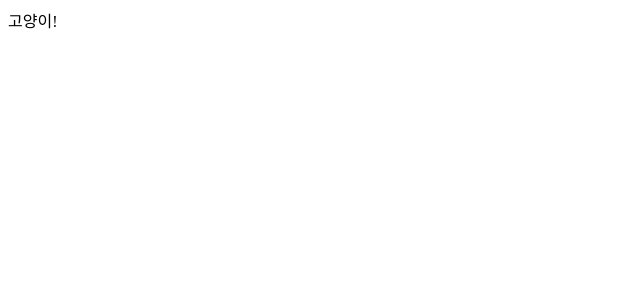
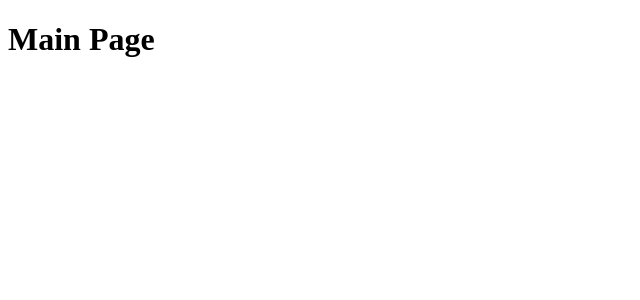
Before and after one commit to KGyeongSeo/burning_space_web, a React (Vite) app: page / in a window 1280 px wide. Shown: the top 300 px of the page, without its empty margins (0-640 px from the left). Built offline with nearby package versions, Linux system fonts and the light colour scheme.

Commit message:
init: add router

```diff
--- a/package.json
+++ b/package.json
@@ -11,7 +11,8 @@
   },
   "dependencies": {
     "react": "^18.3.1",
-    "react-dom": "^18.3.1"
+    "react-dom": "^18.3.1",
+    "react-router-dom": "^6.26.1"
   },
   "devDependencies": {
     "@eslint/js": "^9.9.0",
--- a/src/app/App.jsx
+++ b/src/app/App.jsx
@@ -1,7 +1,22 @@
 import React from 'react';
+import { createBrowserRouter, RouterProvider } from 'react-router-dom';
+
+import Main from '../pages/Main';
+import Test from '../pages/Test';
 
 function App() {
-  return <div>고양이!</div>;
+  return <RouterProvider router={router} />;
 }
 
+const router = createBrowserRouter([
+  {
+    path: '/',
+    element: <Main />,
+  },
+  {
+    path: '/test',
+    element: <Test />,
+  },
+]);
+
 export default App;
--- /dev/null
+++ b/src/pages/Main/index.tsx
@@ -0,0 +1,9 @@
+import React from 'react';
+
+export default function MainPage() {
+  return (
+    <div>
+      <h1>Main Page</h1>
+    </div>
+  );
+}
--- /dev/null
+++ b/src/pages/Test/index.tsx
@@ -0,0 +1,9 @@
+import React from 'react';
+
+export default function TestPage() {
+  return (
+    <div>
+      <h1>Test Page</h1>
+    </div>
+  );
+}
```
Also changed, not shown: 2 other files (tests, documents, lock files or other folders).
